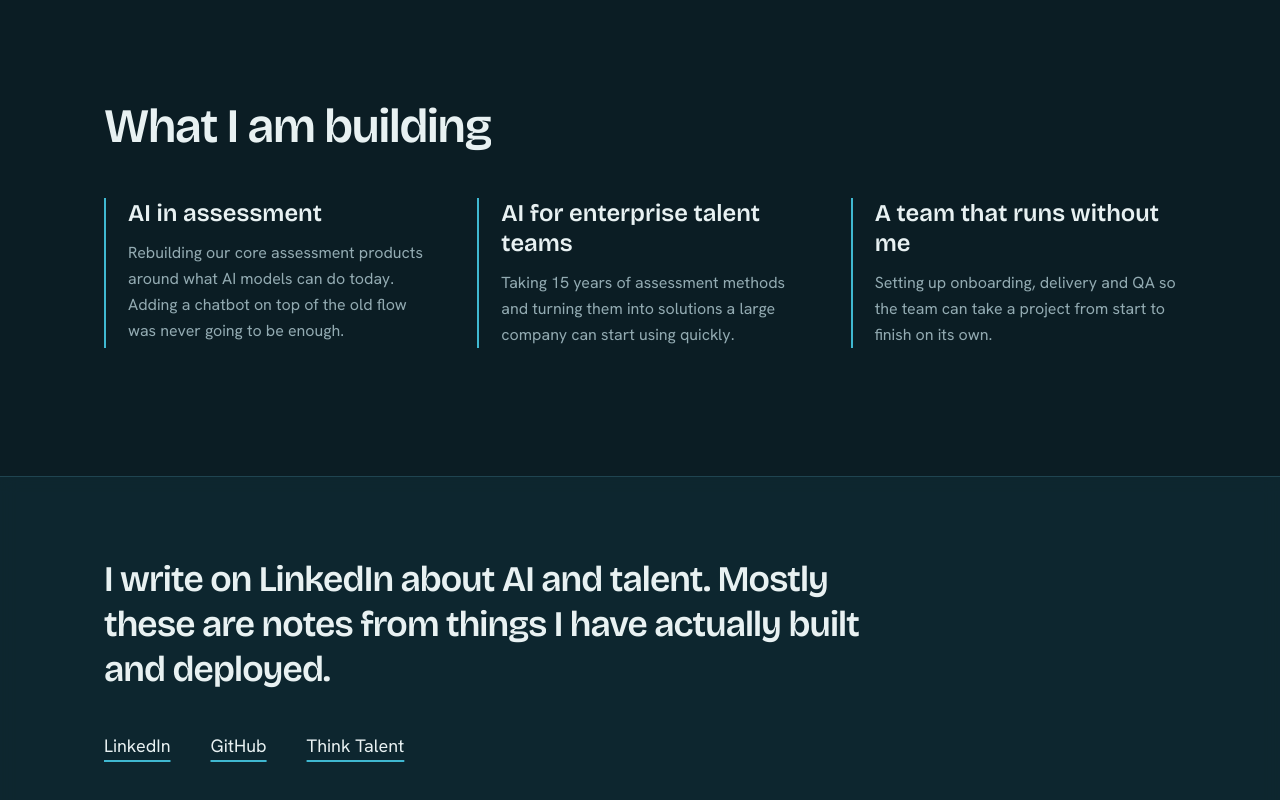
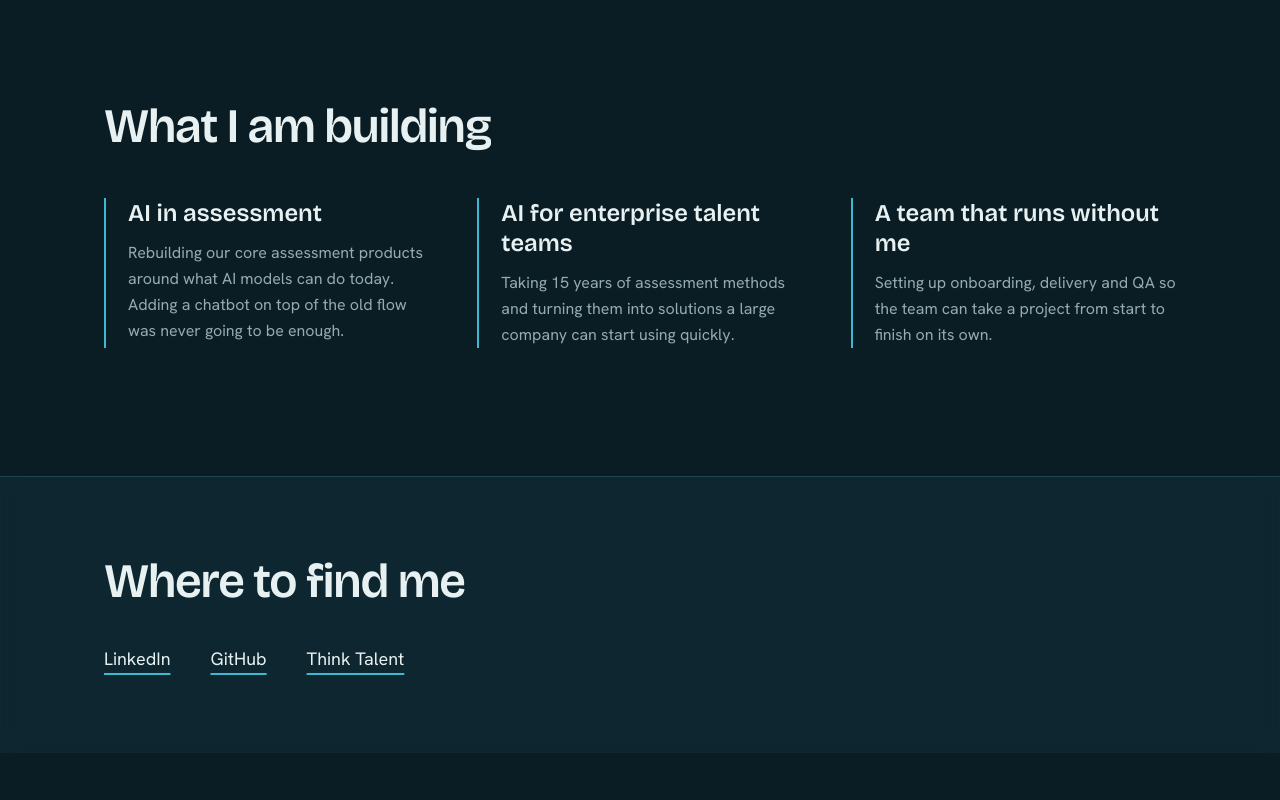
Before and after one commit to ranjankumarpatel/ranjankumarpatel, a Next.js app in the folder site/: page /ranjankumarpatel/ in a window 1280 px wide. Shown: the part 4654-5454 px from the top of the page. After the commit the page ends 5407 px from the top, so only its background shows below. Built offline with nearby package versions, Linux system fonts and the light colour scheme.

Commit message:
Remove LinkedIn writing line

```diff
--- a/site/src/app/page.tsx
+++ b/site/src/app/page.tsx
@@ -10,7 +10,7 @@ import {
 } from "@/components/Motion";
 import SkillField from "@/components/SkillField";
 import Skills from "@/components/Skills";
-import { building, leading, profile, writing } from "@/content";
+import { building, leading, profile } from "@/content";
 
 const nav = [
   { href: "#about", label: "About" },
@@ -138,8 +138,8 @@ export default function Home() {
         >
           <div className="mx-auto max-w-6xl px-6 py-20 md:px-10">
             <RevealText
-              text={writing}
-              className="max-w-3xl font-display text-3xl font-semibold leading-tight tracking-tight md:text-4xl"
+              text="Where to find me"
+              className={heading}
             />
             <FadeUp delay={0.3}>
               <ul className="mt-10 flex flex-wrap gap-x-10 gap-y-4 text-lg">
--- a/site/src/content.ts
+++ b/site/src/content.ts
@@ -180,6 +180,3 @@ export const building = [
     text: "Setting up onboarding, delivery and QA so the team can take a project from start to finish on its own.",
   },
 ];
-
-export const writing =
-  "I write on LinkedIn about AI and talent. Mostly these are notes from things I have actually built and deployed.";
```
